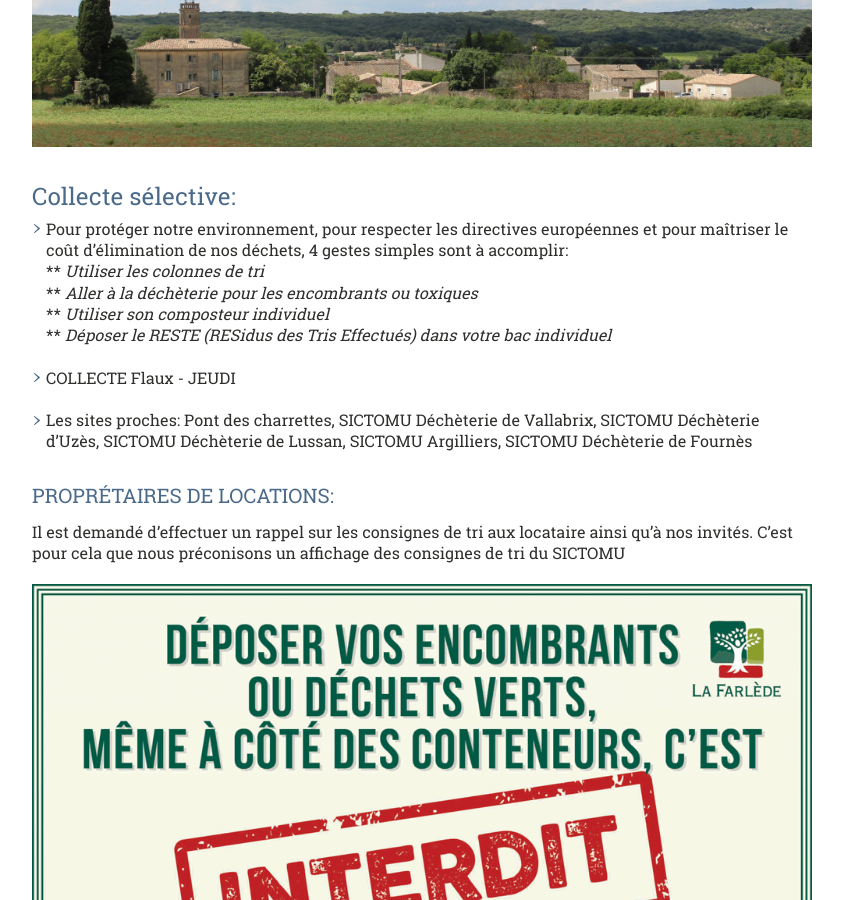
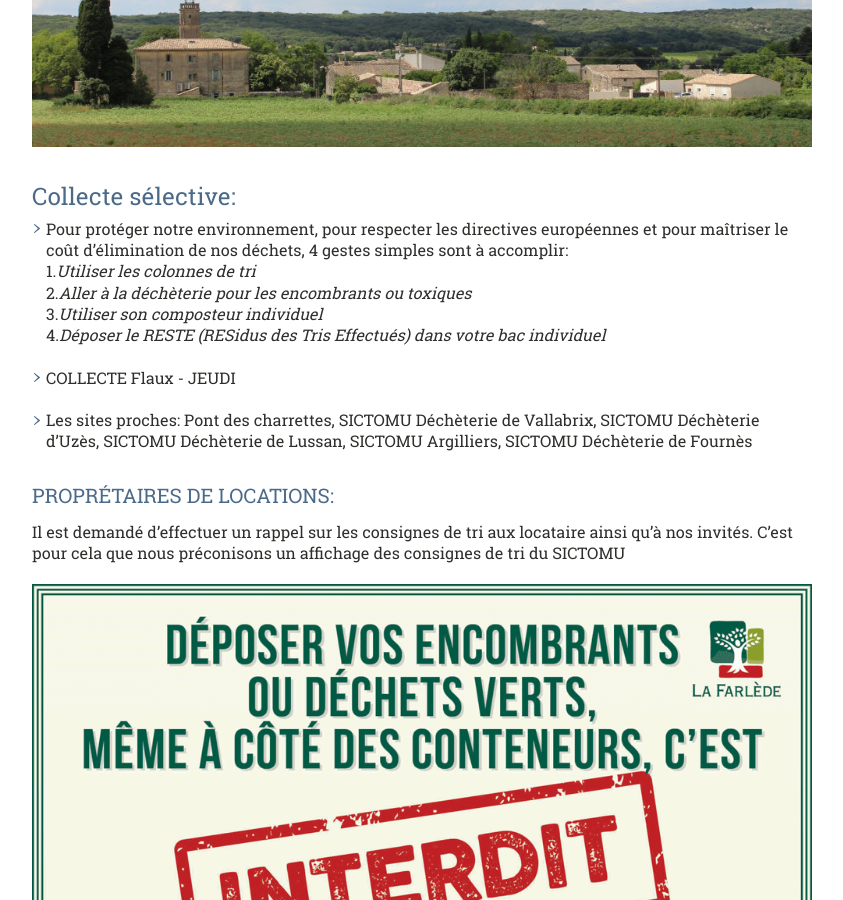
Before and after one commit to Flaux-Village/flaux-village.github.io, a Jekyll site: the page built from dechets.md, in a window 1280 px wide and 900 px high, scrolled down 472 px. Shown: the whole window, without its empty margins (58-901 px from the left). Built offline with Jekyll 4.4.1, drawn with Linux system fonts in a browser that asks for light colours; our own code applies the rules of GitHub Pages for plain Markdown files.

Commit message:
Update dechets.md

```diff
--- a/dechets.md
+++ b/dechets.md
@@ -24,10 +24,10 @@ documents:
 # Collecte sélective:
 
 * Pour protéger notre environnement, pour respecter les directives européennes et pour maîtriser le coût d’élimination de nos déchets, 4 gestes simples sont à accomplir: <br>
-** _Utiliser les colonnes de tri_<br>
-** _Aller à la déchèterie pour les encombrants ou toxiques_<br>
-** _Utiliser son composteur individuel_<br>
-** _Déposer le RESTE (RESidus des Tris Effectués) dans votre bac individuel_<br>
+1._Utiliser les colonnes de tri_<br>
+2._Aller à la déchèterie pour les encombrants ou toxiques_<br>
+3._Utiliser son composteur individuel_<br>
+4._Déposer le RESTE (RESidus des Tris Effectués) dans votre bac individuel_<br>
 
 * COLLECTE Flaux - JEUDI
 
```
